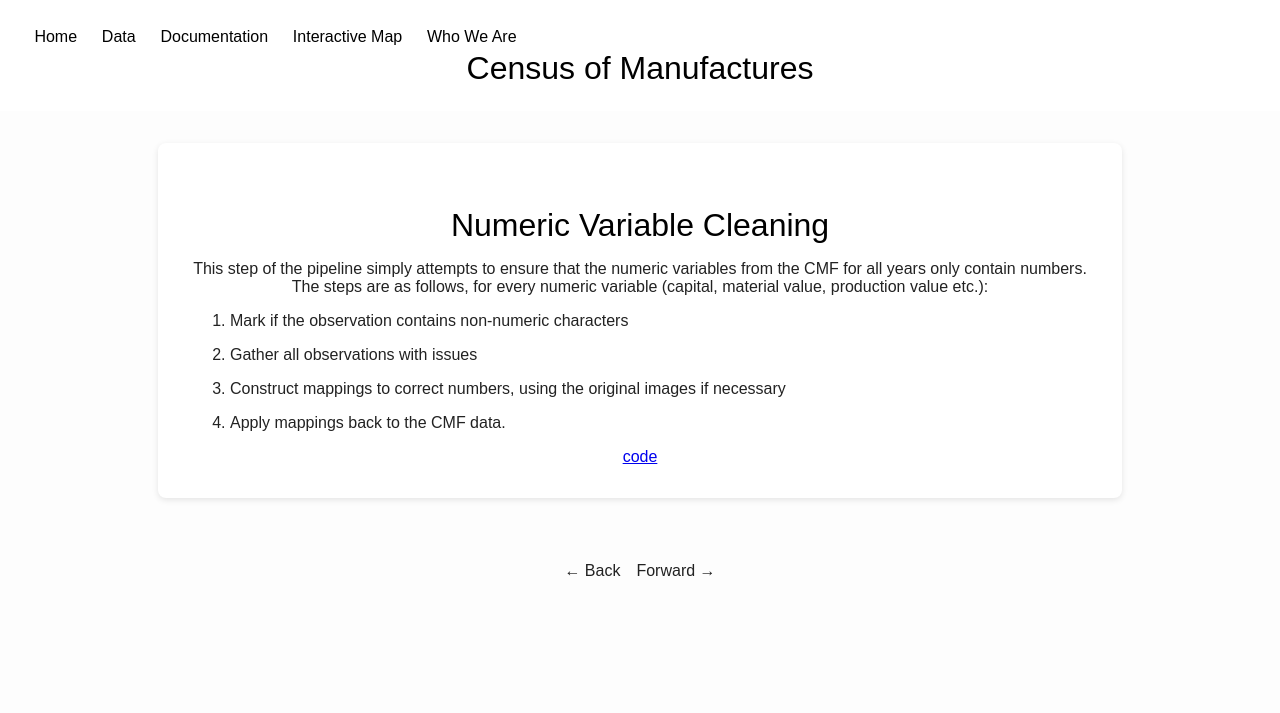
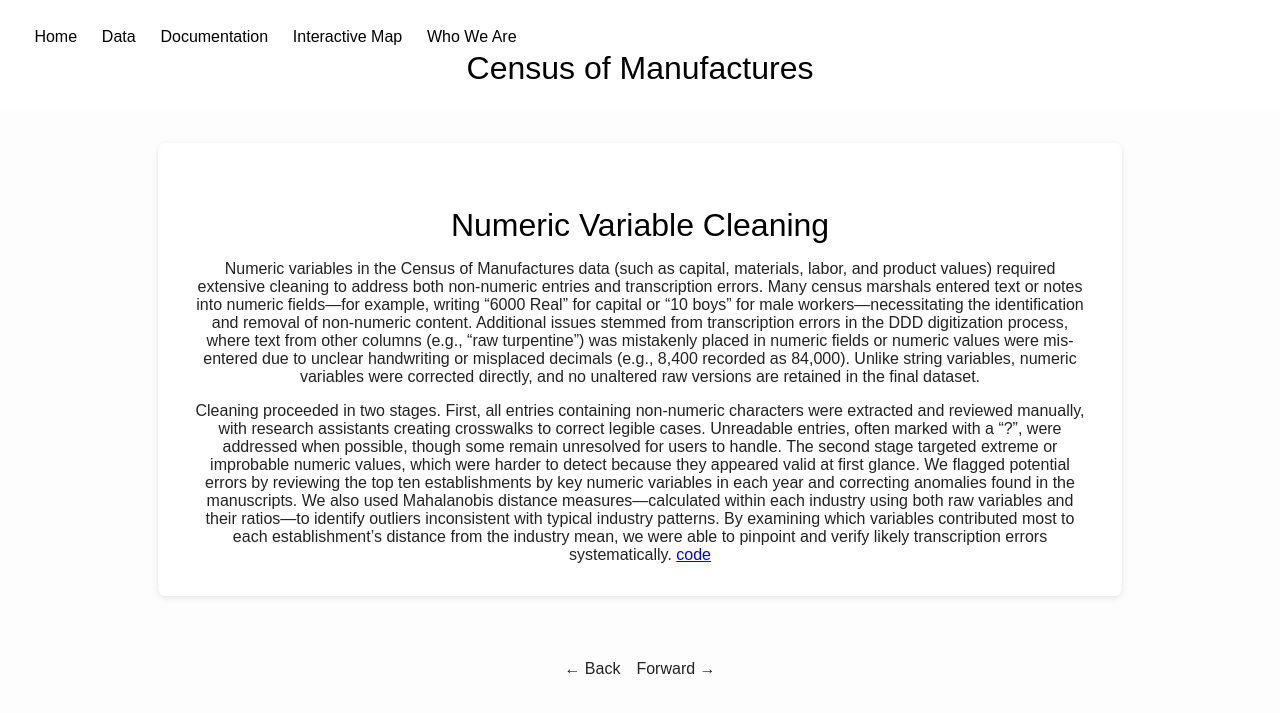
Before and after one commit to allen-otterstrom/CMF_data, a Jekyll site: the page built from methodology_sub/8_variable_cleaning.md, in a window 1280 px wide. Shown: the top 713 px of the page. Built offline with Jekyll 4.4.1, drawn with Linux system fonts in a browser that asks for light colours.

Commit message:
Update 8_variable_cleaning.md

```diff
--- a/methodology_sub/8_variable_cleaning.md
+++ b/methodology_sub/8_variable_cleaning.md
@@ -8,14 +8,7 @@ hide_back: true
 
 # Numeric Variable Cleaning
 
-This step of the pipeline simply attempts to ensure that the numeric variables from the CMF for all years only contain numbers. The steps are as follows, for every numeric variable (capital, material value, production value etc.):
+Numeric variables in the Census of Manufactures data (such as capital, materials, labor, and product values) required extensive cleaning to address both non-numeric entries and transcription errors. Many census marshals entered text or notes into numeric fields—for example, writing “6000 Real” for capital or “10 boys” for male workers—necessitating the identification and removal of non-numeric content. Additional issues stemmed from transcription errors in the DDD digitization process, where text from other columns (e.g., “raw turpentine”) was mistakenly placed in numeric fields or numeric values were mis-entered due to unclear handwriting or misplaced decimals (e.g., 8,400 recorded as 84,000). Unlike string variables, numeric variables were corrected directly, and no unaltered raw versions are retained in the final dataset.
 
-1. Mark if the observation contains non-numeric characters
-
-2. Gather all observations with issues
-
-3. Construct mappings to correct numbers, using the original images if necessary
-
-4. Apply mappings back to the CMF data.
-
+Cleaning proceeded in two stages. First, all entries containing non-numeric characters were extracted and reviewed manually, with research assistants creating crosswalks to correct legible cases. Unreadable entries, often marked with a “?”, were addressed when possible, though some remain unresolved for users to handle. The second stage targeted extreme or improbable numeric values, which were harder to detect because they appeared valid at first glance. We flagged potential errors by reviewing the top ten establishments by key numeric variables in each year and correcting anomalies found in the manuscripts. We also used Mahalanobis distance measures—calculated within each industry using both raw variables and their ratios—to identify outliers inconsistent with typical industry patterns. By examining which variables contributed most to each establishment’s distance from the industry mean, we were able to pinpoint and verify likely transcription errors systematically.
 [code](https://dl.dropboxusercontent.com/scl/fi/vqihjodz3vr1dbh6le1or/variable_cleaning.do?rlkey=3g2iy9hrsfw5mii00jzfw2dwe&dl=0)
```
